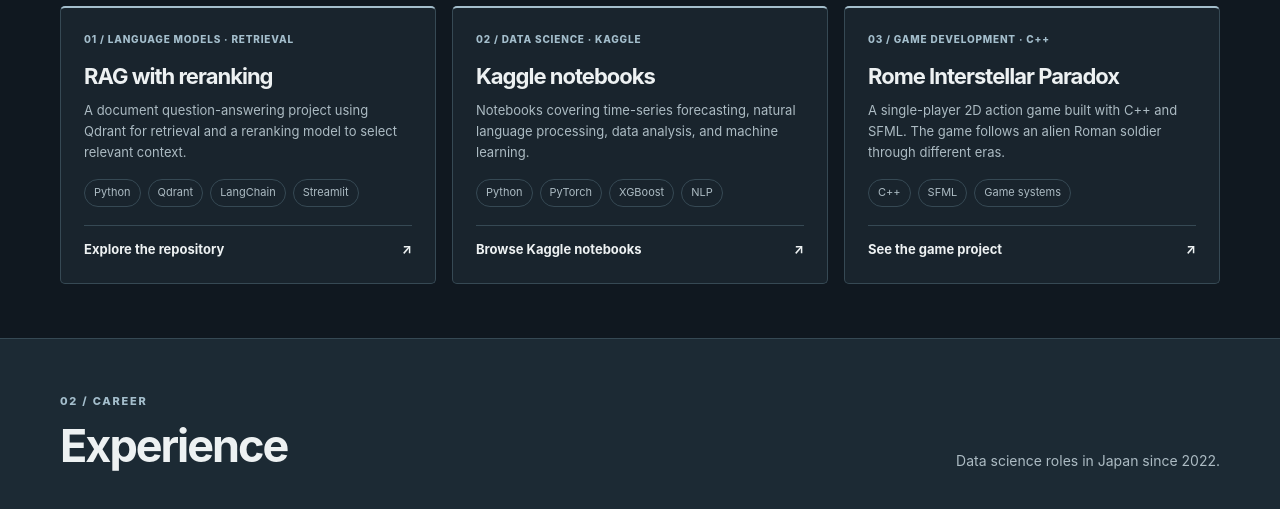
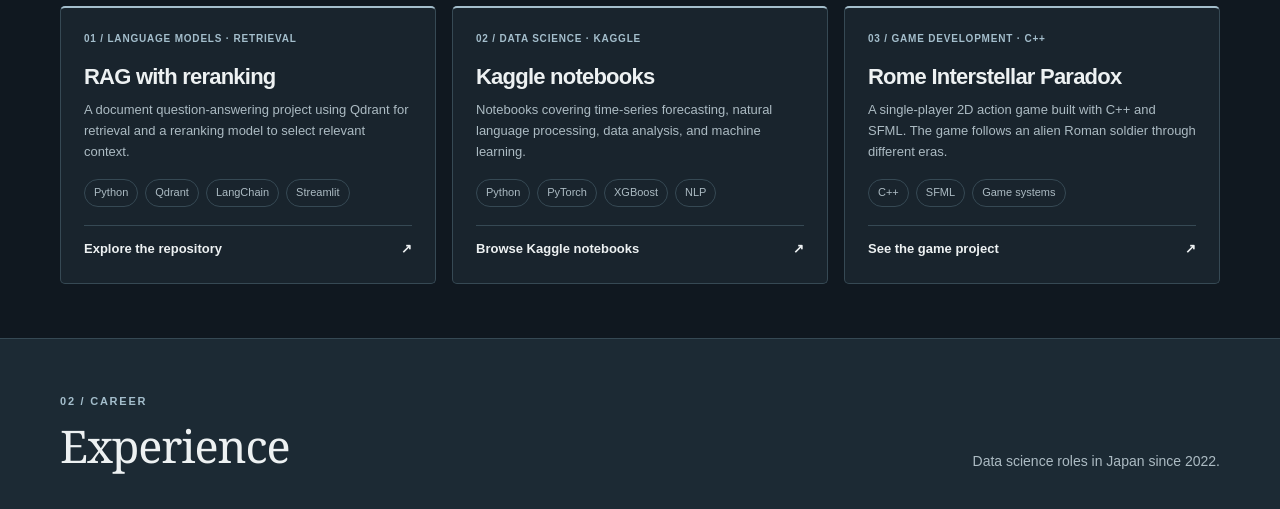
Before and after one commit to ludovicocuoghi/ludovicocuoghi.github.io, an Astro site: page / in a window 1280 px wide. Shown: the part 492-1001 px from the top of the page. Built offline with nearby package versions, Linux system fonts and the light colour scheme; Astro itself is replaced by a stand-in of ours.

Commit message:
Give portfolio a restrained editorial type system

```diff
--- a/package.json
+++ b/package.json
@@ -10,6 +10,8 @@
     "check": "astro check"
   },
   "dependencies": {
+    "@fontsource-variable/libre-franklin": "^5.3.0",
+    "@fontsource-variable/newsreader": "^5.3.0",
     "astro": "^7.3.5"
   },
   "devDependencies": {
--- a/src/pages/index.astro
+++ b/src/pages/index.astro
@@ -1,4 +1,6 @@
 ---
+import '@fontsource-variable/libre-franklin/wght.css';
+import '@fontsource-variable/newsreader/wght.css';
 import '../styles/global.css';
 import { experience, featuredProjects, links, moreProjects } from '../data/site';
 
--- a/src/styles/global.css
+++ b/src/styles/global.css
@@ -28,7 +28,7 @@ body {
   margin: 0;
   background: var(--background);
   color: var(--text);
-  font: 15px/1.6 -apple-system, BlinkMacSystemFont, 'Segoe UI', sans-serif;
+  font: 15px/1.6 'Libre Franklin Variable', Arial, sans-serif;
 }
 a { color: inherit; text-decoration: none; }
 button { font: inherit; }
@@ -55,7 +55,8 @@ button { font: inherit; }
   letter-spacing: .16em;
 }
 h1, h2, h3, p { margin-top: 0; }
-h1, h2, h3 { line-height: 1.15; letter-spacing: -.045em; }
+h1, h2, h3 { line-height: 1.15; letter-spacing: -.035em; font-weight: 650; }
+h1, h2 { font-family: 'Newsreader Variable', Georgia, serif; font-weight: 500; letter-spacing: -.025em; }
 h2 { margin-bottom: 0; font-size: clamp(33px, 4vw, 45px); }
 
 .site-header {
```
Also changed, not shown: 1 other file.
